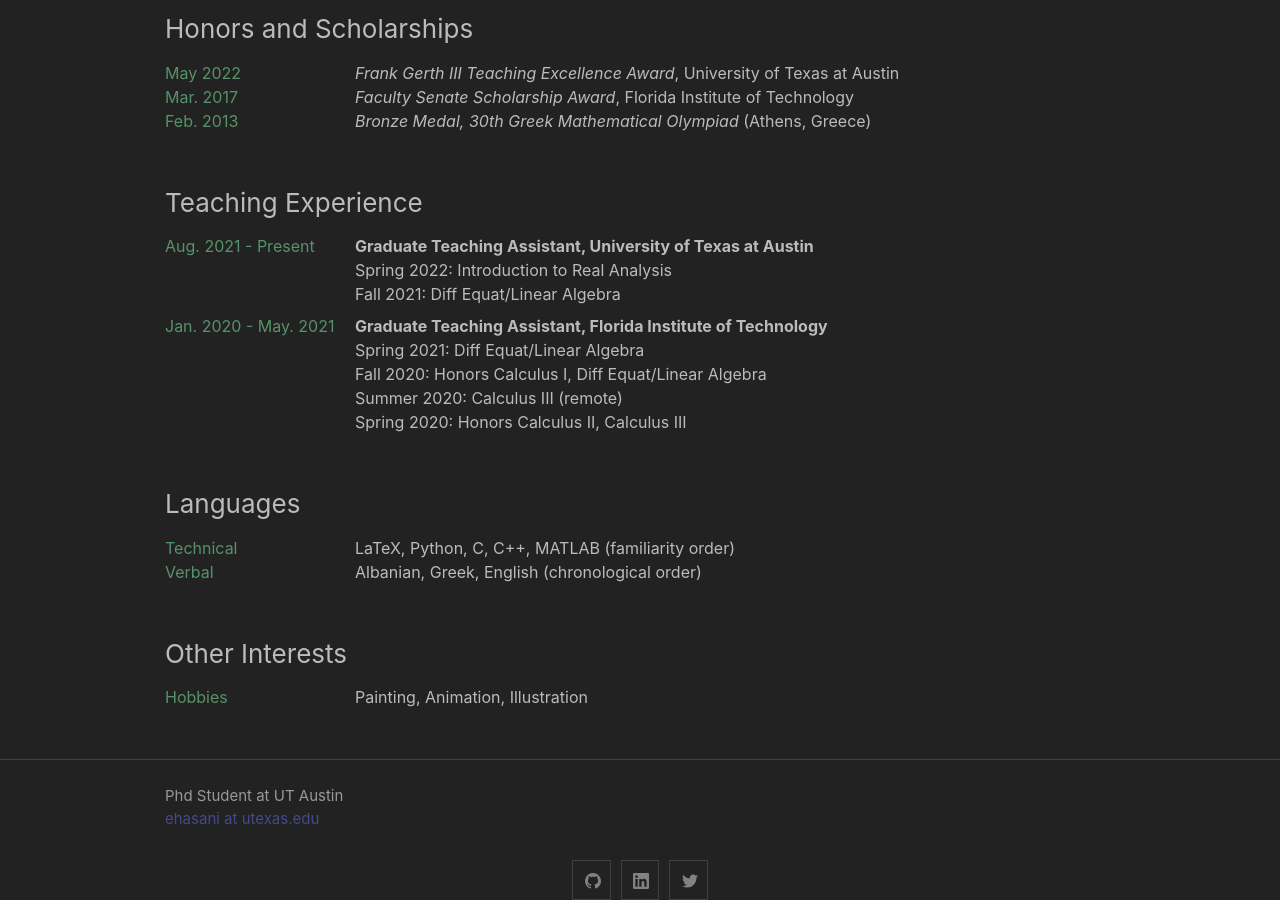
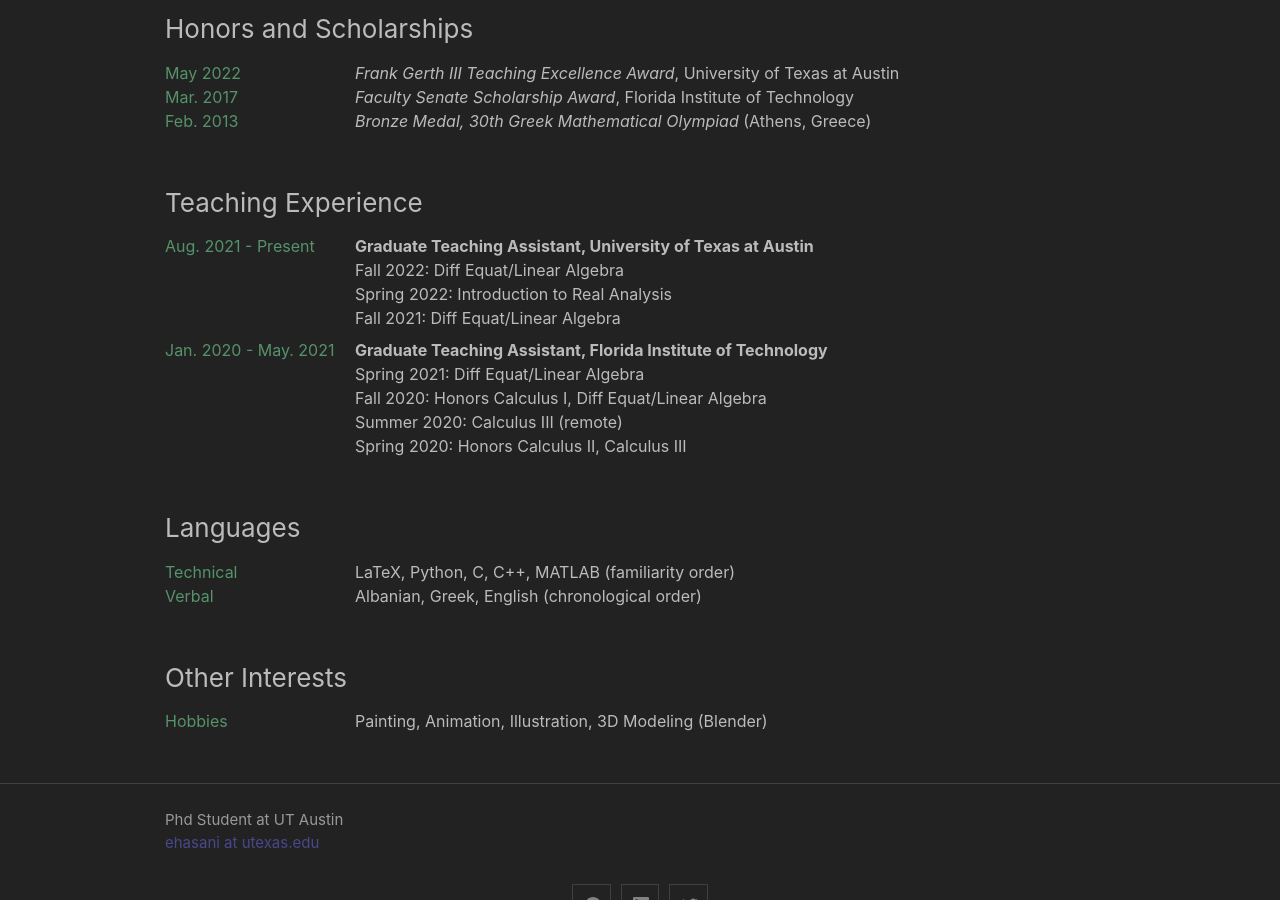
Before and after one commit to erisahasani/erisahasani.github.io, a Jekyll site: the page built from cv.md, in a window 1280 px wide and 900 px high, scrolled down 650 px. Built offline with Jekyll 4.4.1, drawn with Linux system fonts in a browser that asks for light colours; formulas are drawn with MathJax 3.

Commit message:
small cv change

```diff
--- a/cv.md
+++ b/cv.md
@@ -56,7 +56,7 @@ Feb. 2013
 Aug. 2021 - Present
 :   **Graduate Teaching Assistant, University of Texas at Austin**
 
-
+    Fall 2022: Diff Equat/Linear Algebra \
     Spring 2022: Introduction to Real Analysis \
     Fall 2021: Diff Equat/Linear Algebra
 
@@ -79,4 +79,4 @@ Verbal
 
 ### Other Interests
 Hobbies
-:   Painting, Animation, Illustration
+:   Painting, Animation, Illustration, 3D Modeling (Blender)
```
